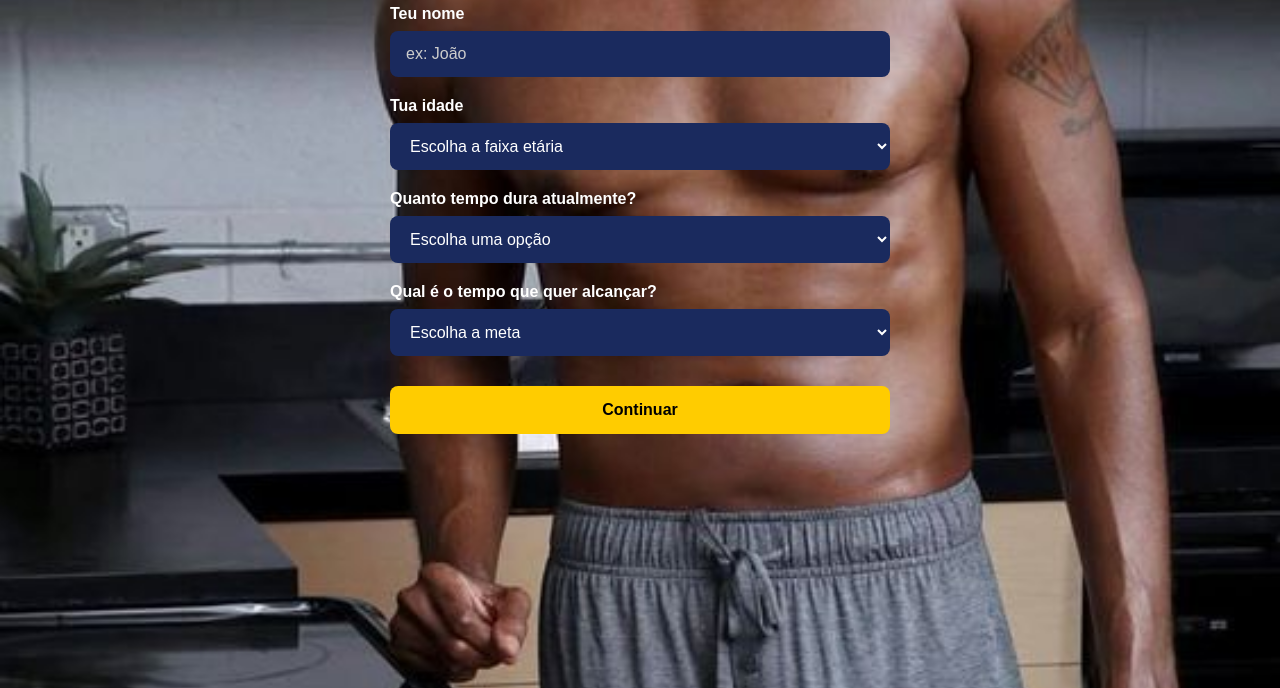
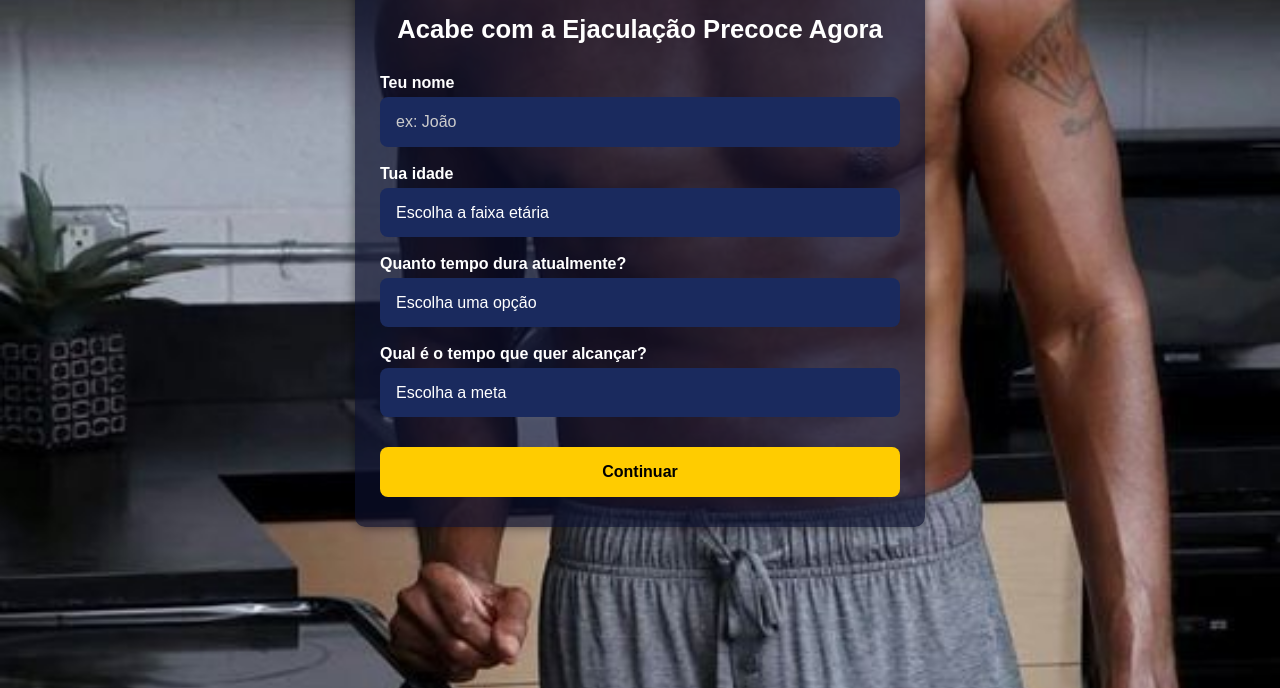
Before and after one commit to MickyMCY/Precoce, a plain HTML site: page index.html in a window 1280 px wide. Shown: the part 112-800 px from the top of the page. Drawn offline with Linux system fonts and the light colour scheme.

Commit message:
Update index.html

```diff
--- a/index.html
+++ b/index.html
@@ -14,36 +14,40 @@
       font-family: Arial, sans-serif;
     }
 
+    .form-container {
+      background-color: rgba(10, 15, 44, 0.7); /* fundo escuro translúcido */
+      padding: 30px 25px;
+      border-radius: 10px;
+      max-width: 520px;
+      margin: 80px auto;
+      box-shadow: 0 0 12px rgba(0, 0, 0, 0.5);
+    }
+
     h1 {
       text-align: center;
       color: white;
-      margin-top: 60px;
-    }
-
-    .form-group {
-      max-width: 500px;
-      margin: 20px auto;
-      padding: 0 20px;
+      font-size: 1.6rem;
+      margin-bottom: 30px;
     }
 
     label {
       display: block;
       color: white;
-      margin-top: 20px;
+      margin-top: 18px;
+      margin-bottom: 5px;
       font-weight: bold;
     }
 
-    input,
-    select {
+    input, select {
       width: 100%;
-      padding: 14px 16px;
-      margin-top: 8px;
+      padding: 16px;
       border-radius: 8px;
       background-color: #1a2a5e;
       border: none;
       color: white;
       font-size: 1rem;
       box-sizing: border-box;
+      appearance: none;
     }
 
     input::placeholder {
@@ -51,16 +55,15 @@
     }
 
     button {
-      margin: 30px auto;
+      margin-top: 30px;
       width: 100%;
-      padding: 15px;
+      padding: 16px;
       font-size: 1rem;
       background-color: #ffcc00;
       color: #000;
       font-weight: bold;
       border: none;
       border-radius: 8px;
-      display: block;
       cursor: pointer;
     }
 
@@ -71,9 +74,9 @@
 </head>
 <body>
 
-  <h1>Descubra Sua Solução</h1>
+  <div class="form-container">
+    <h1>Acabe com a Ejaculação Precoce Agora</h1>
 
-  <div class="form-group">
     <label for="nome">Teu nome</label>
     <input type="text" id="nome" name="nome" placeholder="ex: João">
 
@@ -114,13 +117,13 @@
       const dura = document.getElementById('dura').value;
       const meta = document.getElementById('meta').value;
 
-      // Armazenar os dados localmente
+      // Guardar no localStorage
       localStorage.setItem('nome', nome);
       localStorage.setItem('idade', idade);
       localStorage.setItem('dura', dura);
       localStorage.setItem('meta', meta);
 
-      // Efeito de transição antes de mudar de página
+      // Transição suave
       document.body.style.opacity = '0.4';
       setTimeout(() => {
         window.location.href = 'receita.html';
```
